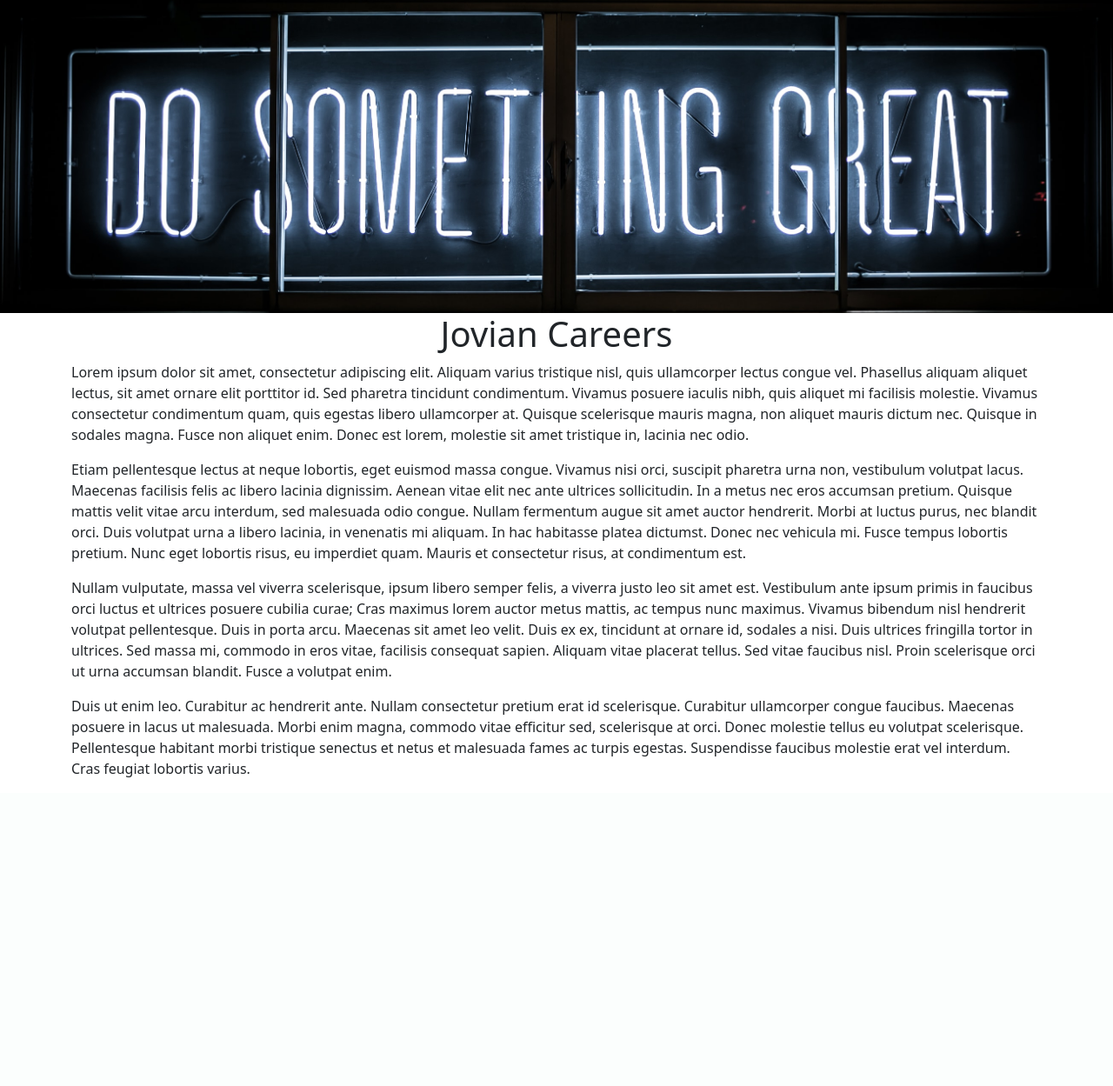
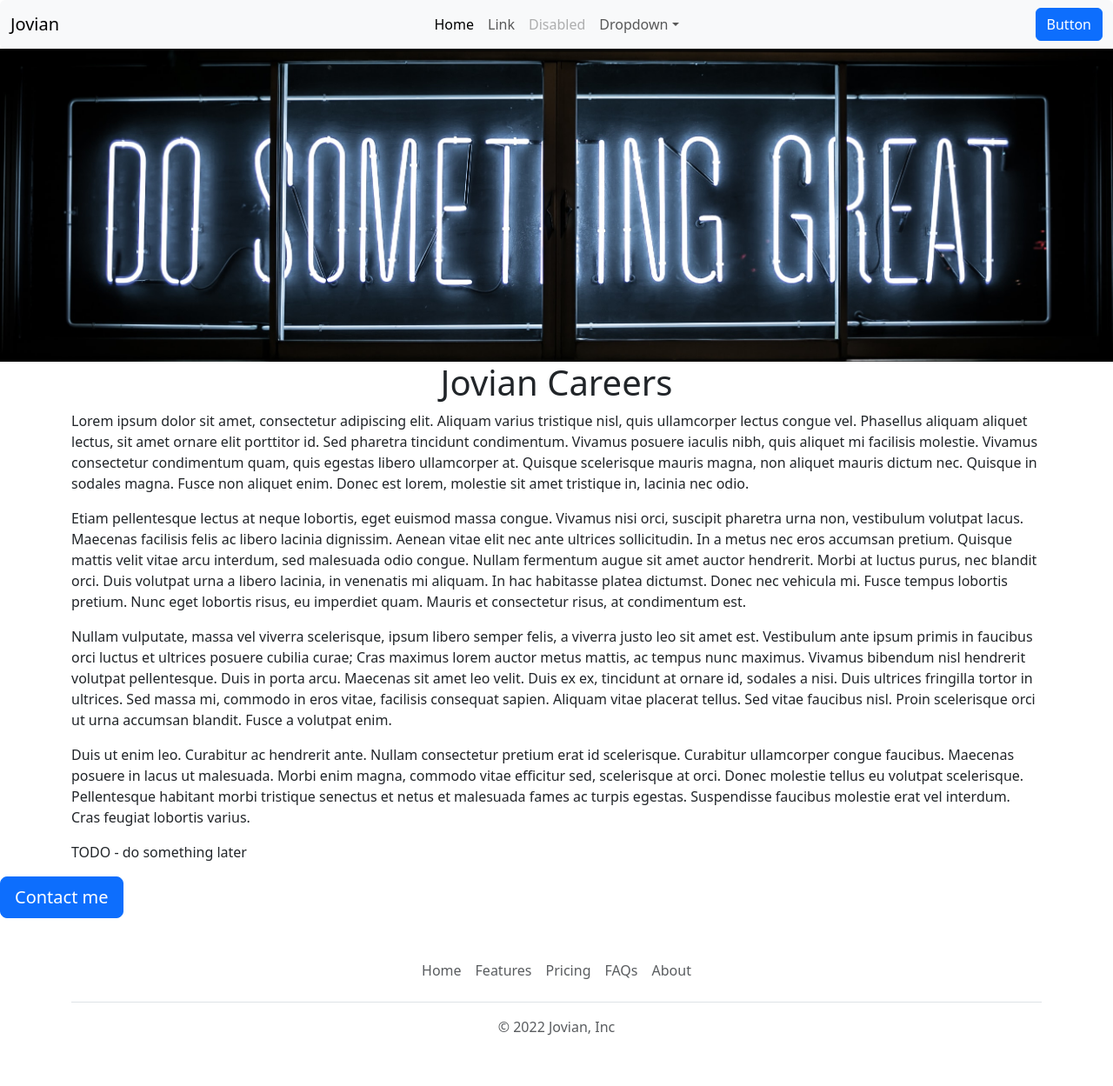
Before and after one commit to XBone-3/jovian-careers-website, a Flask app: page / in a window 1280 px wide. Shown: the whole page at 87% size. Before the commit the page ends 894 px from the top, so only its background shows below. Run offline with Flask 2, Linux system fonts and the light colour scheme.

Commit message:
added navbar, footer

```diff
--- a/app.py
+++ b/app.py
@@ -1,10 +1,47 @@
-from flask import Flask, render_template
+from flask import Flask, render_template, jsonify
 
 app = Flask(__name__)
 
+JOBS = [
+  {
+    "id" : 1,
+    "title" : "Data Analyst",
+    "location": "New York",
+    "salary": "$160,000"
+  },
+  {
+    "id" : 2,
+    "title" : "Data Scientist",
+    "location": "San Fransisco",
+    "salary": "$230,000"
+  },
+  {
+    "id" : 3,
+    "title" : "Frontend Engineer",
+    "location": "Mumbai",
+    "salary": "₹15,00,000"
+  },
+  {
+    "id" : 4,
+    "title" : "Software Developer",
+    "location": "Banglore",
+    "salary": "₹23,00,000"
+  },
+  {
+    "id" : 5,
+    "title" : "Data Research Engineer",
+    "location": "Remote",
+    "salary": "$160,000"
+  },
+]
+
 @app.route("/")
 def index():
-  return render_template("home.html")
+  return render_template("home.html", title="Jovian", jobs=JOBS)
+
+@app.route("/api/jobs")
+def jobs_json():
+  return jsonify(JOBS)
 
 if __name__ == "__main__":
   app.run(host="0.0.0.0", debug=True)
--- /dev/null
+++ b/templates/footer.html
@@ -0,0 +1,12 @@
+<div class="container">
+  <footer class="py-3 my-4">
+    <ul class="nav justify-content-center border-bottom pb-3 mb-3">
+      <li class="nav-item"><a href="#" class="nav-link px-2 text-muted">Home</a></li>
+      <li class="nav-item"><a href="#" class="nav-link px-2 text-muted">Features</a></li>
+      <li class="nav-item"><a href="#" class="nav-link px-2 text-muted">Pricing</a></li>
+      <li class="nav-item"><a href="#" class="nav-link px-2 text-muted">FAQs</a></li>
+      <li class="nav-item"><a href="#" class="nav-link px-2 text-muted">About</a></li>
+    </ul>
+    <p class="text-center text-muted">&copy; 2022 {{title}}, Inc</p>
+  </footer>
+</div>
--- a/templates/home.html
+++ b/templates/home.html
@@ -16,9 +16,10 @@
   </head>
 </head>
 <body>
+  {% include "nav.html" %}
   <img id="banner" src="/static/cover-art.jpg">
   <div class="container">
-    <h1 class="text-center">Jovian Careers</h1>
+    <h1 class="text-center">{{title}} Careers</h1>
     <div>
       <p>Lorem ipsum dolor sit amet, consectetur adipiscing elit. Aliquam varius tristique nisl, quis ullamcorper lectus congue vel. Phasellus aliquam aliquet lectus, sit amet ornare elit porttitor id. Sed pharetra tincidunt condimentum. Vivamus posuere iaculis nibh, quis aliquet mi facilisis molestie. Vivamus consectetur condimentum quam, quis egestas libero ullamcorper at. Quisque scelerisque mauris magna, non aliquet mauris dictum nec. Quisque in sodales magna. Fusce non aliquet enim. Donec est lorem, molestie sit amet tristique in, lacinia nec odio.</p>
 <p>
@@ -29,5 +30,10 @@ Nullam vulputate, massa vel viverra scelerisque, ipsum libero semper felis, a vi
 Duis ut enim leo. Curabitur ac hendrerit ante. Nullam consectetur pretium erat id scelerisque. Curabitur ullamcorper congue faucibus. Maecenas posuere in lacus ut malesuada. Morbi enim magna, commodo vitae efficitur sed, scelerisque at orci. Donec molestie tellus eu volutpat scelerisque. Pellentesque habitant morbi tristique senectus et netus et malesuada fames ac turpis egestas. Suspendisse faucibus molestie erat vel interdum. Cras feugiat lobortis varius.</p>
     </div>
   </div>
+  <div class="container">
+    <p>TODO - do something later</p>
+  </div>
+  <a type="button" class="btn btn-primary btn-lg" href="">Contact me</a>
+  {% include "footer.html" %}
 </body>
 </html>
--- /dev/null
+++ b/templates/nav.html
@@ -0,0 +1,33 @@
+<nav class="navbar navbar-expand-lg bg-light rounded" aria-label="Thirteenth navbar example">
+      <div class="container-fluid">
+        <button class="navbar-toggler" type="button" data-bs-toggle="collapse" data-bs-target="#navbarsExample11" aria-controls="navbarsExample11" aria-expanded="false" aria-label="Toggle navigation">
+          <span class="navbar-toggler-icon"></span>
+        </button>
+
+        <div class="collapse navbar-collapse d-lg-flex" id="navbarsExample11">
+          <a class="navbar-brand col-lg-3 me-0" href="#">{{title}}</a>
+          <ul class="navbar-nav col-lg-6 justify-content-lg-center">
+            <li class="nav-item">
+              <a class="nav-link active" aria-current="page" href="#">Home</a>
+            </li>
+            <li class="nav-item">
+              <a class="nav-link" href="#">Link</a>
+            </li>
+            <li class="nav-item">
+              <a class="nav-link disabled">Disabled</a>
+            </li>
+            <li class="nav-item dropdown">
+              <a class="nav-link dropdown-toggle" href="#" data-bs-toggle="dropdown" aria-expanded="false">Dropdown</a>
+              <ul class="dropdown-menu">
+                <li><a class="dropdown-item" href="#">Action</a></li>
+                <li><a class="dropdown-item" href="#">Another action</a></li>
+                <li><a class="dropdown-item" href="#">Something else here</a></li>
+              </ul>
+            </li>
+          </ul>
+          <div class="d-lg-flex col-lg-3 justify-content-lg-end">
+            <button class="btn btn-primary">Button</button>
+          </div>
+        </div>
+      </div>
+    </nav>
```
